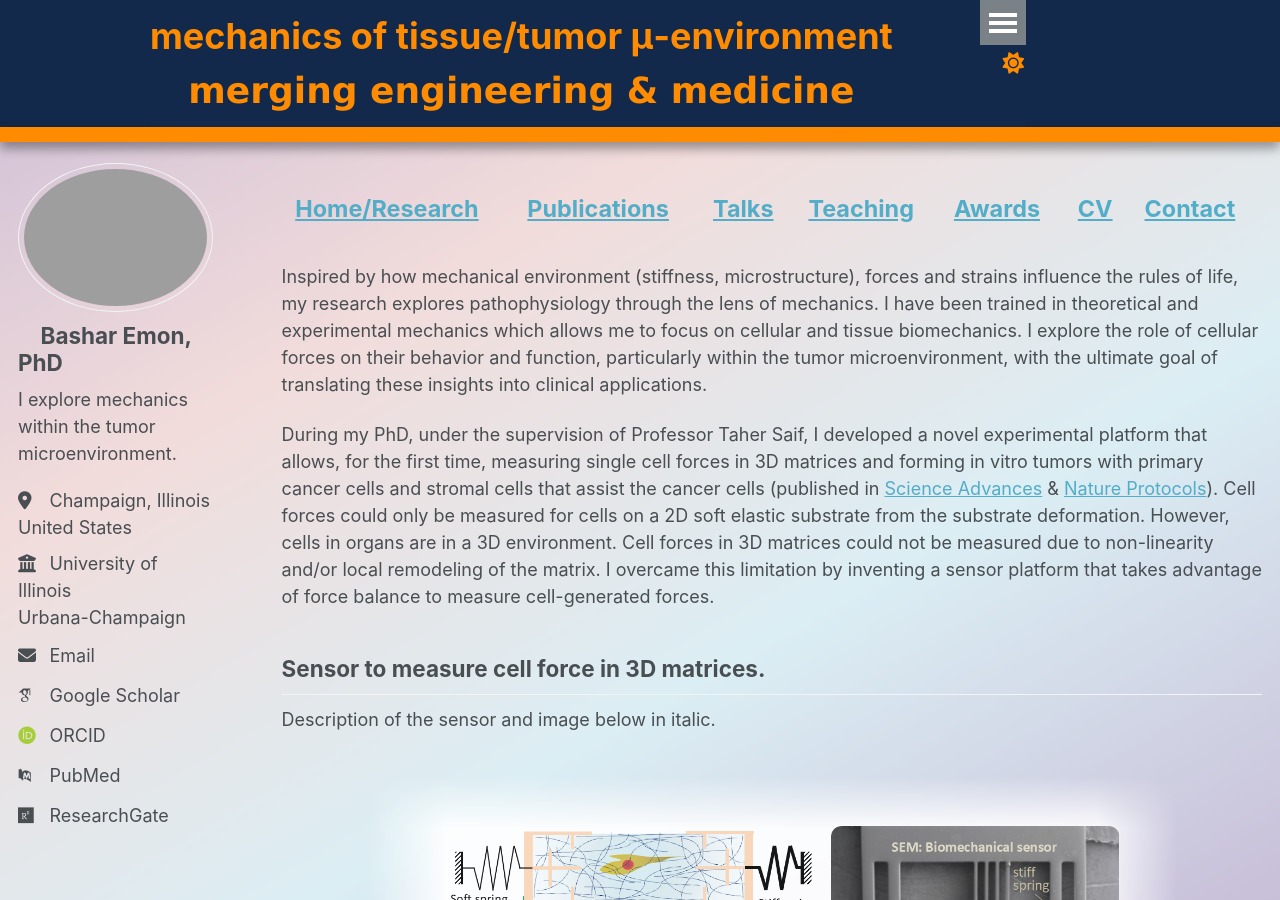
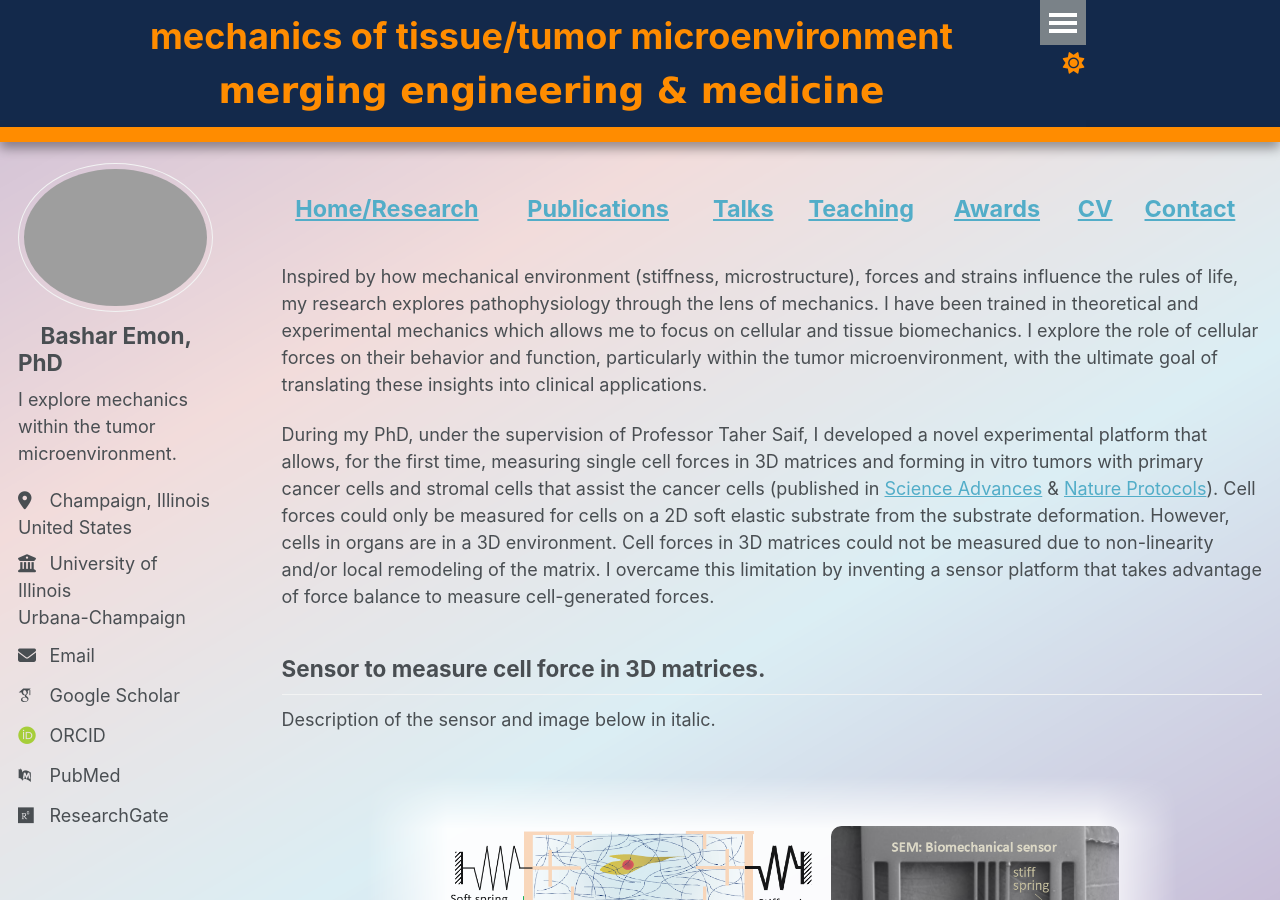
Before and after one commit to BasharEmon/BasharEmon.github.io, a Jekyll site: the page built from _pages/about.md, in a window 1280 px wide and 900 px high. Built offline with Jekyll 4.4.1, drawn with Linux system fonts in a browser that asks for light colours; some web fonts are replaced.

Commit message:
Update _config.yml

```diff
--- a/_config.yml
+++ b/_config.yml
@@ -9,7 +9,7 @@
 # Basic Site Settings
 locale                   : "en-US"
 site_theme               : "default"
-title                    : "mechanics of tissue/tumor μ-environment<br><span style='font-family: Orbitron, Verdana, sans-serif;'>merging engineering & medicine</span>"
+title                    : "mechanics of tissue/tumor microenvironment<br><span style='font-family: Orbitron, Verdana, sans-serif;'>merging engineering & medicine</span>"
                           #"<u>M</u>echanics.<u>E</u>ngineering.<u>M</u>edicine.<u>S</u>cience<br><span style='font-size: 9000 !important; font-family: Orbitron, Verdana, sans-serif;'>M.E.M.S.</span>"
                           #"<u>Ti</u>ssue <u>M</u>icro<u>E</u>nvironment <u>M</u>echanics & <u>S</u>imulation<br><span style='font-size: 9000 !important; font-family: Orbitron, Verdana, sans-serif;'>Ti-MEMS</span>"
                           #"<u>M</u>echanics of bio<u>E</u>ngineered <u>M</u>icro-<u>S</u>ystems<br><span style='font-size: 9000 !important; font-family: Orbitron, Verdana, sans-serif;'>MEMS</span>"       <u>M</u>.<u>E</u>.<u>M</u>.<u>S</u>.
```
